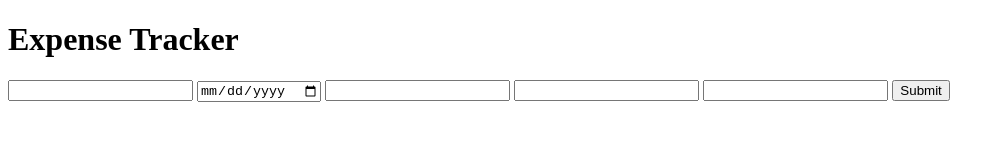
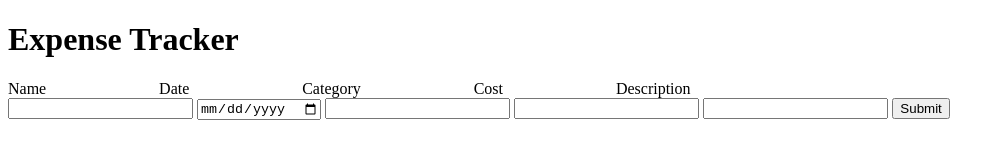
Before and after one commit to bburchett13/expenseTracker, a plain HTML site: page index.html in a window 1280 px wide. Shown: the whole page, without its empty margins (0-1005 px from the left). Drawn offline with Linux system fonts and the light colour scheme.

Commit message:
added titles to each input and adjusted location with css

```diff
--- a/index.html
+++ b/index.html
@@ -14,8 +14,20 @@
     <body>
 
         <h1>Expense Tracker</h1>
+        <div id="cellTitles">
 
-        <div>
+            <div class="categoryName">Name</div>
+
+            <div class="categoryName">Date</div>
+
+            <div class="categoryName">Category</div>
+
+            <div class="categoryName">Cost</div>
+
+            <div class="categoryName">Description</div>
+
+        </div>
+        <div class="expense">
 
             <input type="text" class="expenseName">
 
@@ -27,7 +39,7 @@
 
             <input type="text" class="expenseDescription">
 
-            <input type="submit" class="submit">
+            <input type="button" class="submit" value="Submit">
 
         </div>
 
--- a/style.css
+++ b/style.css
@@ -0,0 +1,8 @@
+#cellTitles {
+
+    display:flex;
+    flex-direction: row;
+    justify-content: space-between;
+    padding-right: 46%
+
+}
```
